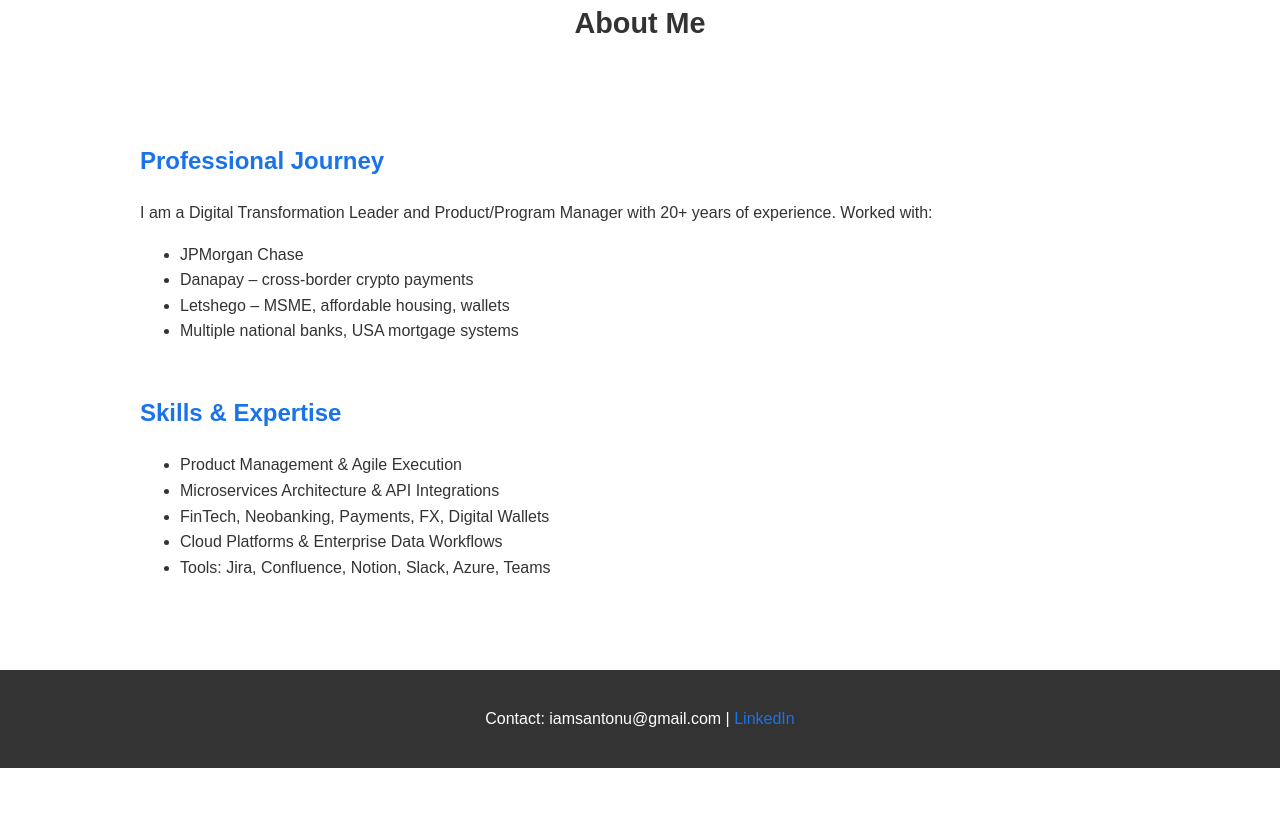
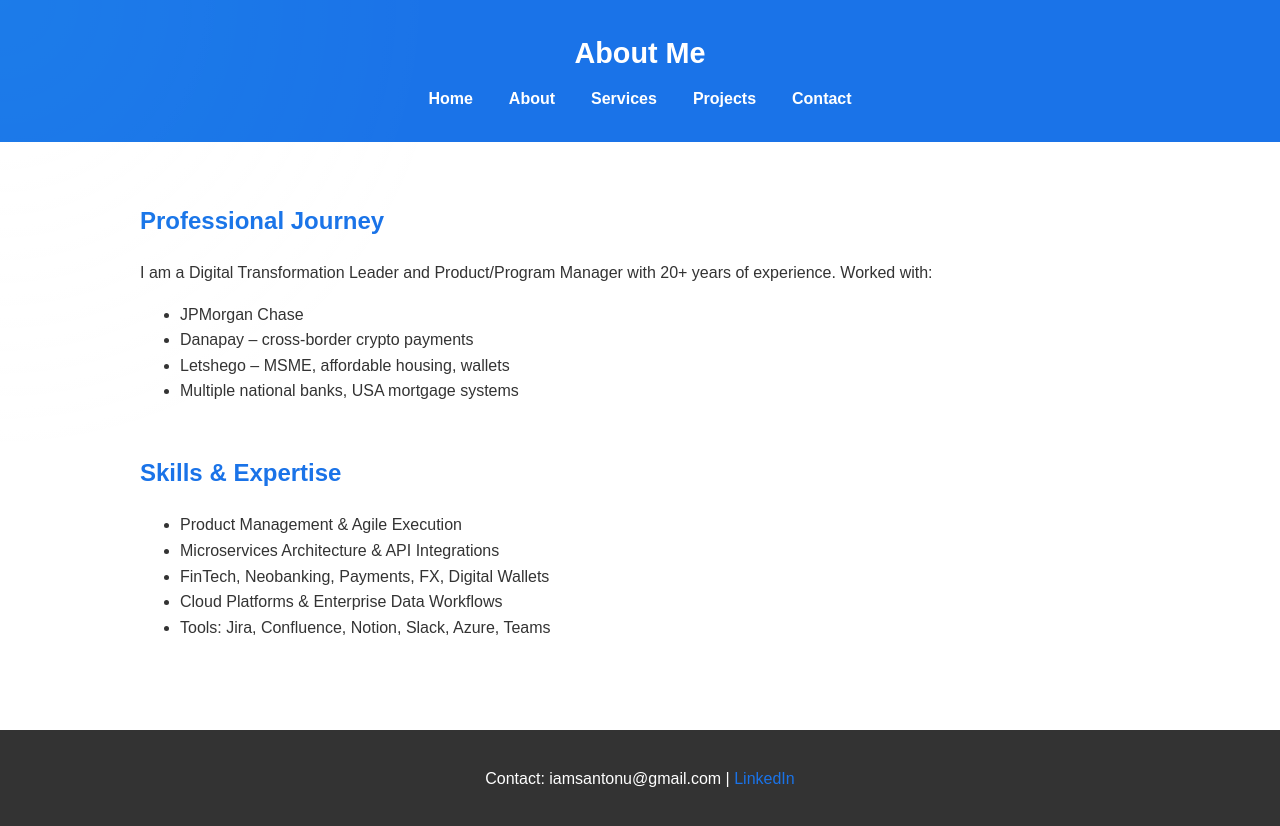
Before and after one commit to iamsantonu/iamsantonu.github.io, a plain HTML site: page about.html in a window 1280 px wide. Before the commit the page ends 800 px from the top, so only its background shows below. Drawn offline with Linux system fonts and the light colour scheme.

Commit message:
menu_fix

```diff
--- a/about.html
+++ b/about.html
@@ -9,7 +9,7 @@
   <link rel="stylesheet" href="css/style.css">
 </head>
 <body>
-<header>
+<header class="header">
   <div class="header-inner">
     <h1>About Me</h1>
     <button id="nav-toggle" aria-expanded="false">Menu</button>
@@ -50,7 +50,6 @@
 <footer>
   <p>Contact: iamsantonu@gmail.com | <a href="https://linkedin.com/in/iamsantonu">LinkedIn</a></p>
 </footer>
-</footer>
 <script>
 const navToggle = document.getElementById('nav-toggle');
 const mainNav = document.getElementById('main-nav');
@@ -63,6 +62,6 @@
   });
 }
 </script>
+<script src="js/main.js"></script>
 </body>
 </html>
-<script src="js/main.js"></script>
--- a/css/style.css
+++ b/css/style.css
@@ -12,9 +12,9 @@
 
 /* Nav */
 #nav-toggle { display: none; position: absolute; right: 16px; top: 16px; background: transparent; color: white; border: 1px solid rgba(255,255,255,0.2); padding: 6px 10px; border-radius: 4px; }
-nav#main-nav { margin-top: 10px; }
+nav#main-nav { margin-top: 10px; display: flex; justify-content: center; gap: 12px; align-items: center; }
 nav#main-nav a { margin: 0 12px; color: white; font-weight: bold; }
-nav#main-nav.nav-closed { display: block; }
+nav#main-nav.nav-closed { display: flex; }
 nav#main-nav.nav-open { display: block; }
 /* header accent that follows pointer using CSS variables set by JS */
 .header::before { content: ""; position: absolute; left: 0; right: 0; top: 0; bottom: 0; pointer-events: none; background: radial-gradient(circle at var(--accent-x) var(--accent-y), rgba(255,255,255,0.08), transparent 30%); mix-blend-mode: overlay; transition: opacity 180ms ease; opacity: 0.95; border-radius: 0; }
```
Also changed, not shown: contact.html (+2 -2 lines), index.html (+2 -3 lines), projects.html (+2 -2 lines), services.html (+3 -2 lines).
